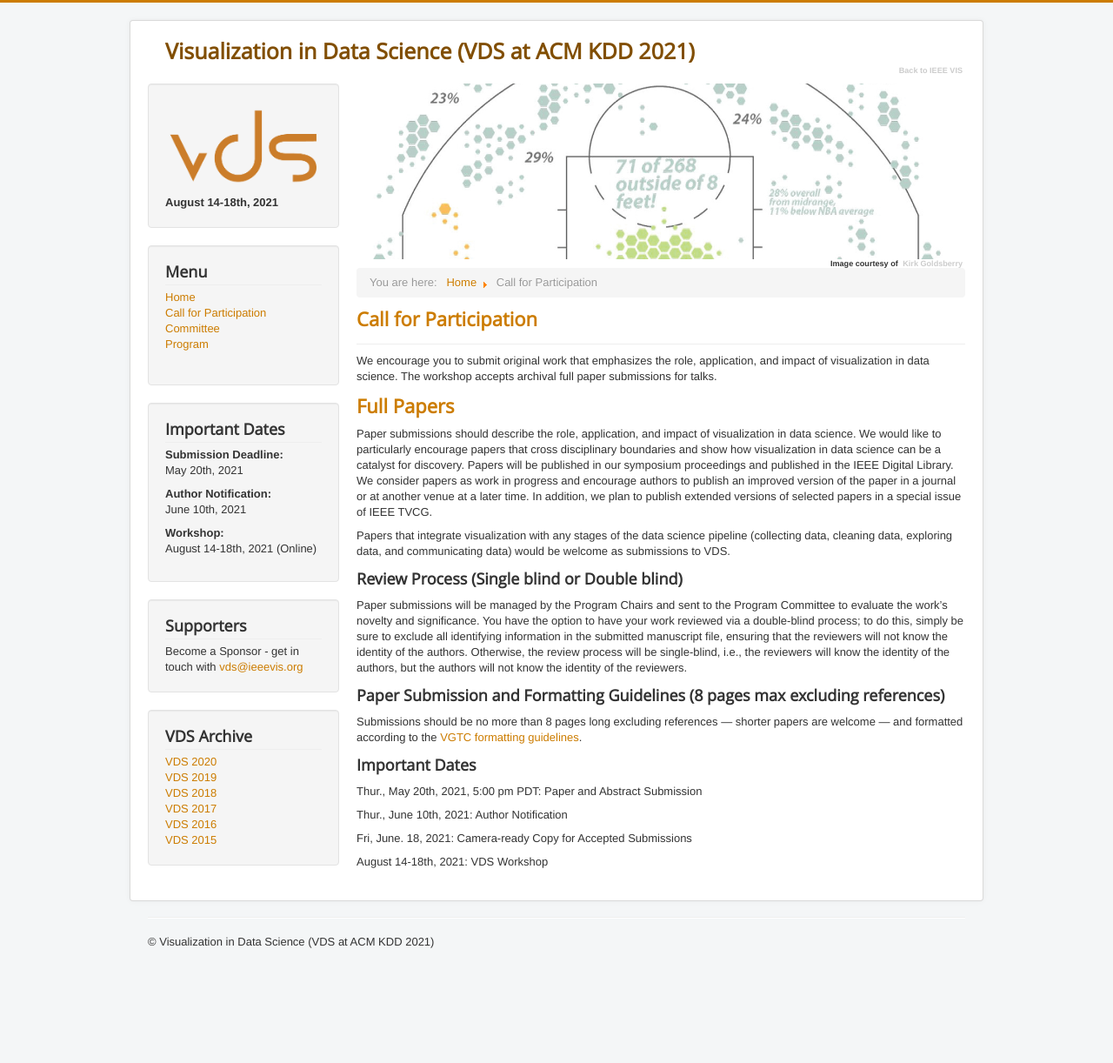
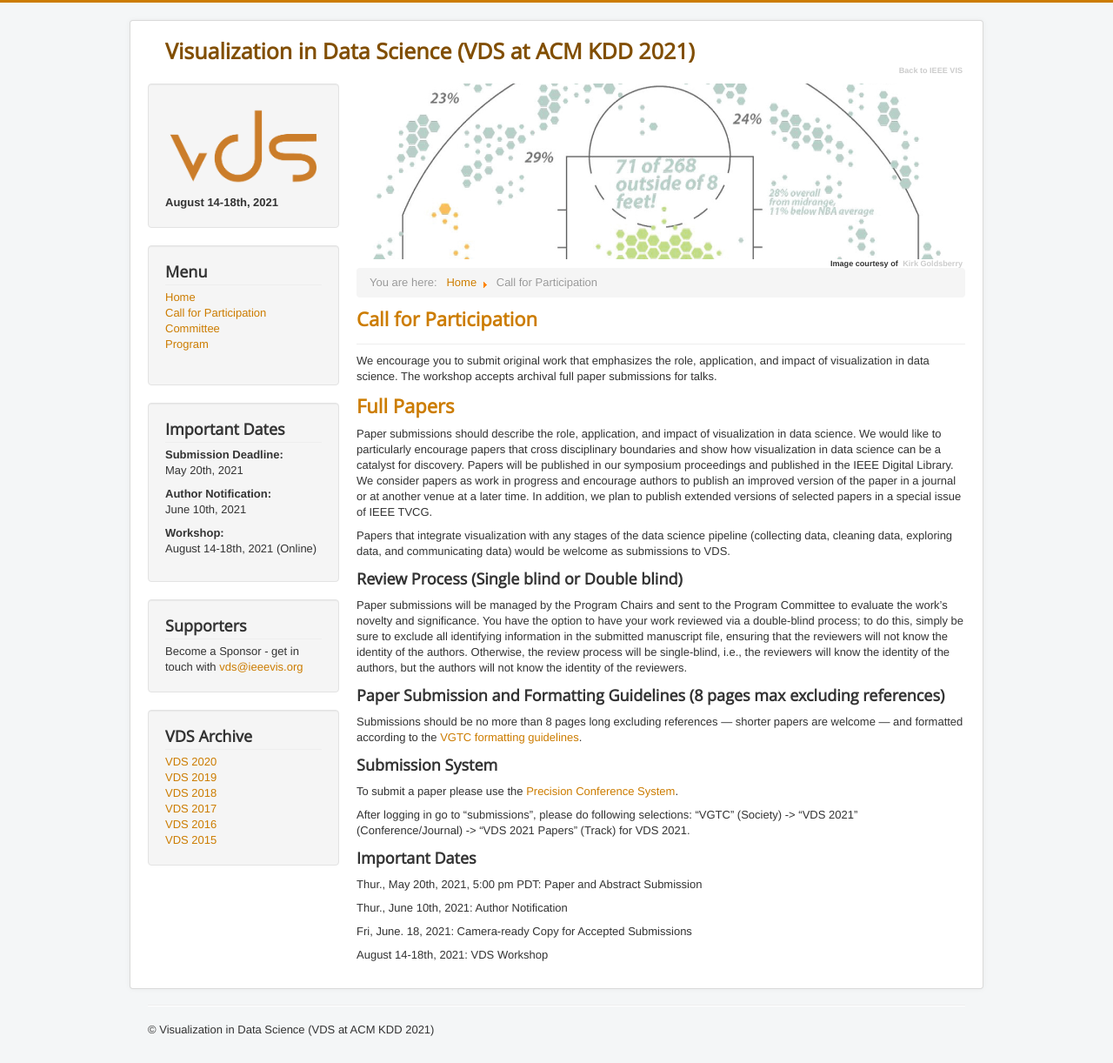
Before and after one commit to visualdatascience/2022, a Jekyll site: the page built from cfp.md, in a window 1280 px wide. Shown: the whole page at 87% size. Built offline with Jekyll 4.4.1, drawn with Linux system fonts in a browser that asks for light colours; before the commit the page ends 1121 px from its top, so only the background shows below that.

Commit message:
add submission system

```diff
--- a/cfp.md
+++ b/cfp.md
@@ -22,9 +22,13 @@ Paper submissions will be managed by the Program Chairs and sent to the Program
 
 Submissions should be no more than 8 pages long excluding references — shorter papers are welcome — and formatted according to the [VGTC formatting guidelines](http://junctionpublishing.org/vgtc/Tasks/camera.html).
 
-<!-- To submit a paper please use the [Precision Conference System](https://new.precisionconference.com/submissions).  -->
 
-<!-- After logging in go to “new submissions” and select “Submit to Papers” for VDS 2020. -->
+### Submission System
+
+To submit a paper please use the [Precision Conference System](https://new.precisionconference.com/submissions).
+
+After logging in go to  "submissions”, please do following selections: “VGTC” (Society) -> "VDS 2021" (Conference/Journal) -> "VDS 2021 Papers" (Track) for VDS 2021.
+
 
 
 ### Important Dates
```
